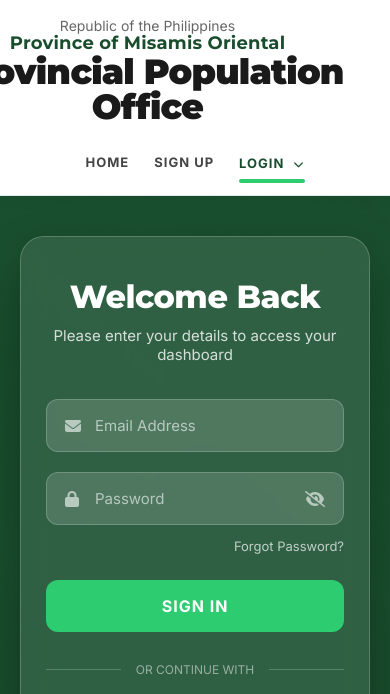
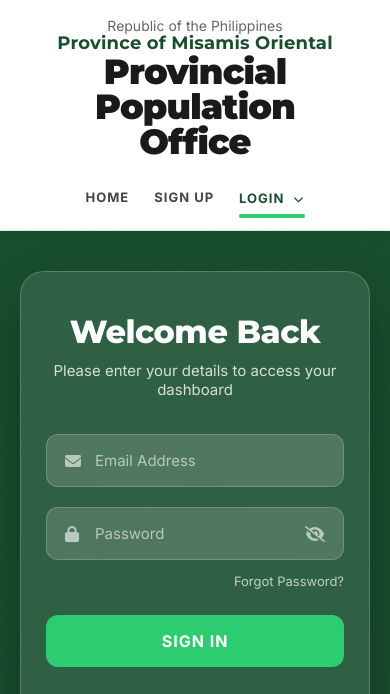
Before and after one commit to Chedilyn/ppo-website, a plain HTML site: page signin.html in a window 390 px wide. Shown: the part 78-772 px from the top of the page. Drawn offline with Linux system fonts and the light colour scheme; no server answers.

Commit message:
Fix login blinking and header alignment

```diff
--- a/signin.html
+++ b/signin.html
@@ -26,7 +26,7 @@
       flex-direction: column;
     }
 
-    /* ===== OFFICIAL HEADER (UPDATED TO PROVINCIAL POPULATION OFFICE) ===== */
+    /* ===== OFFICIAL HEADER (UPDATED TO PREVENT JUMPING/BLINKING) ===== */
     header {
         background: #ffffff;
         padding: 15px 5%;
@@ -35,8 +35,8 @@
         top: 0;
         z-index: 1000;
         box-shadow: 0 2px 15px rgba(0,0,0,0.05);
-        display: flex;
-        justify-content: space-between;
+        display: grid; /* Use grid for stable centering */
+        grid-template-columns: 1fr auto 1fr;
         align-items: center;
     }
 
@@ -57,18 +57,15 @@
 
     .header-center {
         text-align: center;
-        flex: 1;
         padding: 0 20px;
-        /* Add this line: */
-        margin-left: -95px;
+        margin-left: 0; /* Centered via grid now */
     }
 
     .provincial-title {
-
         font-family: 'Montserrat', sans-serif;
         font-size: 35px;
-        font-weight: 900; /* Extra bold */
-        color: #1a1a1a;   /* Nearly black */
+        font-weight: 900;
+        color: #1a1a1a;
         letter-spacing: -0.8px;
         line-height: 1;
         text-transform: none;
@@ -78,7 +75,7 @@
         font-family: 'Montserrat', sans-serif;
         font-size: 18px;
         font-weight: 700;
-        color: var(--dark-green); /* Using your theme green for the specific office */
+        color: var(--dark-green);
         display: block;
         letter-spacing: 0.2px;
     }
@@ -93,6 +90,7 @@
 
     nav {
         display: flex;
+        justify-content: flex-end;
         align-items: center;
         gap: 25px;
     }
@@ -312,7 +310,6 @@
     .google-btn:hover { transform: translateY(-2px); box-shadow: 0 8px 20px rgba(0,0,0,0.2); }
     .google-btn img { width: 22px; }
 
-    /* NEW ERROR NOTIFICATION STYLES */
     .error-toast {
       position: fixed;
       top: 25px;
@@ -354,7 +351,12 @@
     @keyframes fadeIn { from { opacity: 0; transform: translateY(20px); } to { opacity: 1; transform: translateY(0); } }
 
     @media (max-width: 992px) {
-        header { flex-direction: column; gap: 20px; text-align: center; }
+        header {
+            display: flex;
+            flex-direction: column;
+            gap: 20px;
+            text-align: center;
+        }
         .header-left img { height: 60px; }
         .login-card { padding: 40px 25px; }
     }
@@ -372,9 +374,7 @@
 
     <div class="header-center">
         <span class="republic-text">Republic of the Philippines</span>
-
         <span class="office-text">Province of Misamis Oriental</span>
-
         <h1 class="provincial-title">Provincial Population Office</h1>
     </div>
 
@@ -438,26 +438,20 @@
   const toggleIcon = document.getElementById("togglePassword");
   const googleBtn = document.getElementById("googleLogin");
 
-  // Helper for showing custom error pop-up
   const showLoginError = (msg) => {
-    // Remove old toast if it exists
     const oldToast = document.querySelector('.error-toast');
     if (oldToast) oldToast.remove();
 
-    // Create Toast
     const toast = document.createElement('div');
     toast.className = 'error-toast';
     toast.innerHTML = `<i class="fa-solid fa-triangle-exclamation"></i> ${msg}`;
     document.body.appendChild(toast);
 
-    // Shake Card
     const card = document.querySelector('.login-card');
     card.classList.add('shake');
 
-    // Highlight Fields
     document.querySelectorAll('.input-wrapper').forEach(w => w.classList.add('input-error'));
 
-    // Cleanup
     setTimeout(() => {
       toast.style.opacity = '0';
       toast.style.transform = 'translateX(20px)';
@@ -467,7 +461,6 @@
     }, 3500);
   };
 
-  // Clear error styles when typing
   [emailInput, passInput].forEach(input => {
     input.addEventListener('input', () => {
       document.querySelectorAll('.input-wrapper').forEach(w => w.classList.remove('input-error'));
@@ -483,6 +476,8 @@
 
   loginForm.onsubmit = async e => {
     e.preventDefault();
+    if (submitBtn.disabled) return;
+
     submitBtn.disabled = true;
     submitBtn.innerHTML = '<i class="fa-solid fa-spinner fa-spin"></i> Verifying...';
 
@@ -501,7 +496,10 @@
       localStorage.setItem("ppoUserName", displayName);
 
       const role = result?.role || result;
-      window.location.href = role === "admin" ? "dashboardmenu.html" : "profileuser.html";
+      // Fixed: Use replace to prevent redirect blinking loops
+      const target = role === "admin" ? "dashboardmenu.html" : "profileuser.html";
+      window.location.replace(target);
+
     } catch {
       showLoginError("Invalid email or password.");
       submitBtn.disabled = false;
@@ -527,7 +525,10 @@
       localStorage.setItem("ppoUserName", displayName);
 
       const role = result?.role || result;
-      window.location.href = role === "admin" ? "dashboardmenu.html" : "profileuser.html";
+      // Fixed: Use replace to prevent redirect blinking loops
+      const target = role === "admin" ? "dashboardmenu.html" : "profileuser.html";
+      window.location.replace(target);
+
     } catch {
       showLoginError("Google sign-in failed.");
     }
```
